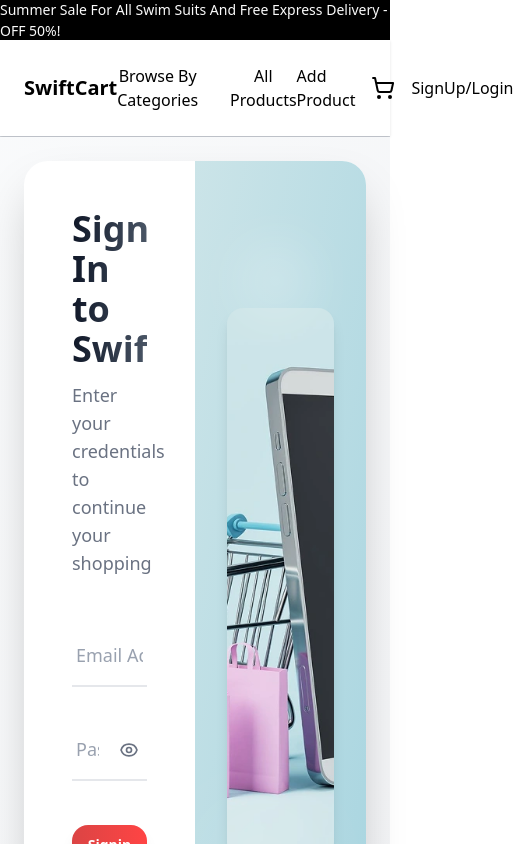
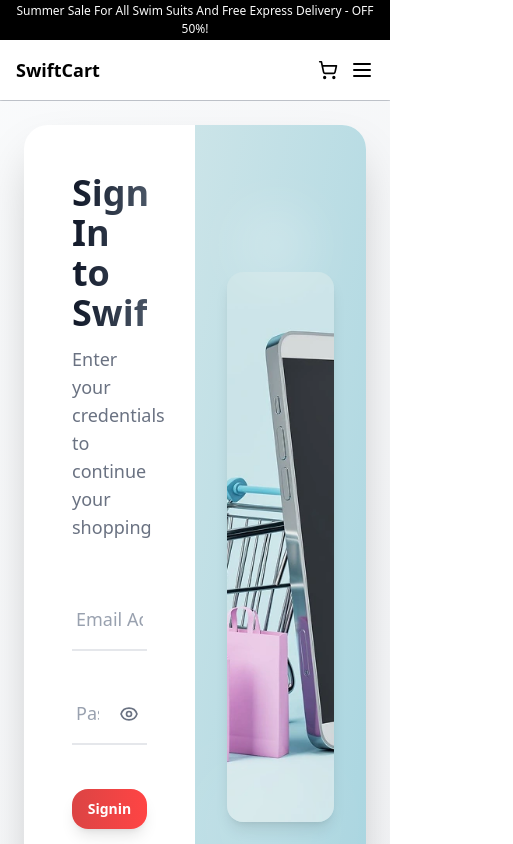
Before and after one commit to mohfazam2/Astrape.AI, a Next.js app in the folder frontend/: page /signin in a window 390 px wide. Shown: the top 844 px of the page, 513 px wide, since content can reach past the window. Built offline with nearby package versions, Linux system fonts and the light colour scheme.

Commit message:
Navbar responsive

```diff
--- a/frontend/src/components/Navbar.tsx
+++ b/frontend/src/components/Navbar.tsx
@@ -4,7 +4,7 @@
 import { useEffect, useState } from "react";
 import { AddProductPopup } from "./AddProductPopup";
 import { CartModal } from "./CartModal";
-import { ShoppingCart, LogOut } from "lucide-react";
+import { ShoppingCart, LogOut, Menu, X } from "lucide-react";
 
 interface Product {
     id: number;
@@ -20,6 +20,7 @@
     const [isAddProductOpen, setIsAddProductOpen] = useState(false);
     const [isCartOpen, setIsCartOpen] = useState(false);
     const [showLogoutPopup, setShowLogoutPopup] = useState(false);
+    const [isMobileMenuOpen, setIsMobileMenuOpen] = useState(false);
     const router = useRouter();
     const pathname = usePathname();
 
@@ -57,6 +58,7 @@
 
     const handleCategoriesClick = (e: React.MouseEvent) => {
         e.preventDefault();
+        setIsMobileMenuOpen(false);
 
         if (pathname === '/') {
             window.dispatchEvent(new CustomEvent('scrollToCategories'));
@@ -70,6 +72,7 @@
 
     const handleProductsClick = (e: React.MouseEvent) => {
         e.preventDefault();
+        setIsMobileMenuOpen(false);
 
         if (pathname === '/') {
             window.dispatchEvent(new CustomEvent('scrollToProducts'));
@@ -85,23 +88,35 @@
         localStorage.removeItem("signedin");
         setIsSignedIn(false);
         setShowLogoutPopup(false);
+        setIsMobileMenuOpen(false);
         // Dispatch custom event for other components to listen
         window.dispatchEvent(new CustomEvent('userLoggedOut'));
         // Redirect to home or login page
         router.push('/');
     };
 
+    const handleAddProductClick = () => {
+        setIsAddProductOpen(true);
+        setIsMobileMenuOpen(false);
+    };
+
+    const handleCartClick = () => {
+        setIsCartOpen(true);
+        setIsMobileMenuOpen(false);
+    };
+
     return (
         <div className="border-b-1 border-b-gray-300">
-            <div className="w-full bg-[#000000] h-10 flex justify-center items-center">
-                <span className="text-[#FAFAFA] text-[14px] font-normal">Summer Sale For All Swim Suits And Free Express Delivery - OFF 50%!</span>
+            <div className="w-full bg-[#000000] h-10 flex justify-center items-center px-4">
+                <span className="text-[#FAFAFA] text-[12px] sm:text-[14px] font-normal text-center">Summer Sale For All Swim Suits And Free Express Delivery - OFF 50%!</span>
             </div>
-            <div className="w-full py-6 bg-white text-black shadow">
-                <div className="flex justify-between items-center max-w-6xl mx-auto px-6">
+            <div className="w-full py-4 sm:py-6 bg-white text-black shadow">
+                <div className="flex justify-between items-center max-w-6xl mx-auto px-4 sm:px-6">
 
-                    <div className="font-bold text-xl">SwiftCart</div>
+                    <div className="font-bold text-lg sm:text-xl">SwiftCart</div>
 
-                    <div className="flex gap-8">
+                    {/* Desktop Navigation */}
+                    <div className="hidden lg:flex gap-8">
                         <button
                             onClick={handleCategoriesClick}
                             className="relative group bg-transparent border-none cursor-pointer text-black text-base"
@@ -119,10 +134,11 @@
                         </button>
                     </div>
 
-                    <div className="flex gap-4 items-center">
+                    {/* Desktop Right Side */}
+                    <div className="hidden lg:flex gap-4 items-center">
                         <div
                             className="relative group cursor-pointer"
-                            onClick={() => setIsAddProductOpen(true)}
+                            onClick={handleAddProductClick}
                         >
                             Add Product
                             <span className="absolute left-0 -bottom-1 h-[2px] w-0 bg-black transition-all duration-300 group-hover:w-full"></span>
@@ -130,7 +146,7 @@
 
                         <div
                             className="relative group cursor-pointer"
-                            onClick={() => setIsCartOpen(true)}
+                            onClick={handleCartClick}
                         >
                             <ShoppingCart />
                             <div className="absolute inset-0 rounded-full border-2 border-black scale-0 group-hover:scale-150 transition-transform duration-300"></div>
@@ -172,6 +188,82 @@
                             </Link>
                         )}
                     </div>
+
+                    {/* Mobile Right Side */}
+                    <div className="flex lg:hidden gap-3 items-center">
+                        <div
+                            className="relative group cursor-pointer"
+                            onClick={handleCartClick}
+                        >
+                            <ShoppingCart size={20} />
+                        </div>
+
+                        {isSignedIn ? (
+                            <div className="relative group cursor-pointer">
+                                <img
+                                    src="/user.webp"
+                                    alt="user profile"
+                                    draggable={false}
+                                    className="w-5 h-5 object-cover"
+                                />
+                            </div>
+                        ) : null}
+
+                        <button
+                            onClick={() => setIsMobileMenuOpen(!isMobileMenuOpen)}
+                            className="text-black focus:outline-none"
+                        >
+                            {isMobileMenuOpen ? <X size={24} /> : <Menu size={24} />}
+                        </button>
+                    </div>
+                </div>
+
+                {/* Mobile Menu */}
+                <div className={`lg:hidden overflow-hidden transition-all duration-300 ${
+                    isMobileMenuOpen ? 'max-h-96 opacity-100' : 'max-h-0 opacity-0'
+                }`}>
+                    <div className="px-4 sm:px-6 py-4 border-t border-gray-200 bg-white">
+                        <div className="flex flex-col space-y-4">
+                            <button
+                                onClick={handleCategoriesClick}
+                                className="text-left py-2 text-black hover:text-gray-600 transition-colors"
+                            >
+                                Browse By Categories
+                            </button>
+
+                            <button
+                                onClick={handleProductsClick}
+                                className="text-left py-2 text-black hover:text-gray-600 transition-colors"
+                            >
+                                All Products
+                            </button>
+
+                            <button
+                                onClick={handleAddProductClick}
+                                className="text-left py-2 text-black hover:text-gray-600 transition-colors"
+                            >
+                                Add Product
+                            </button>
+
+                            {isSignedIn ? (
+                                <button
+                                    onClick={handleLogout}
+                                    className="flex items-center gap-2 text-left py-2 text-red-600 hover:text-red-700 transition-colors"
+                                >
+                                    <LogOut size={16} />
+                                    Logout
+                                </button>
+                            ) : (
+                                <Link
+                                    href="/signup"
+                                    className="text-left py-2 text-black hover:text-gray-600 transition-colors"
+                                    onClick={() => setIsMobileMenuOpen(false)}
+                                >
+                                    SignUp/Login
+                                </Link>
+                            )}
+                        </div>
+                    </div>
                 </div>
             </div>
 
```
